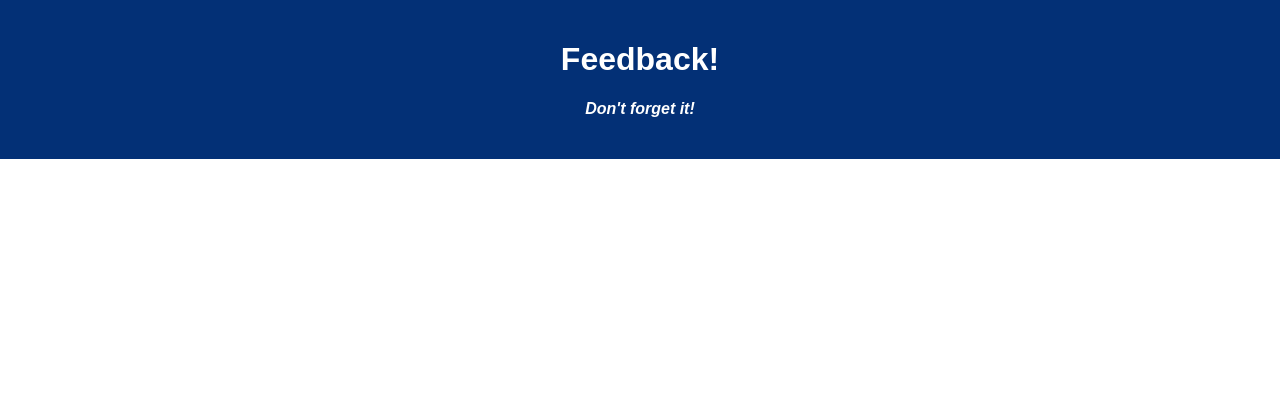
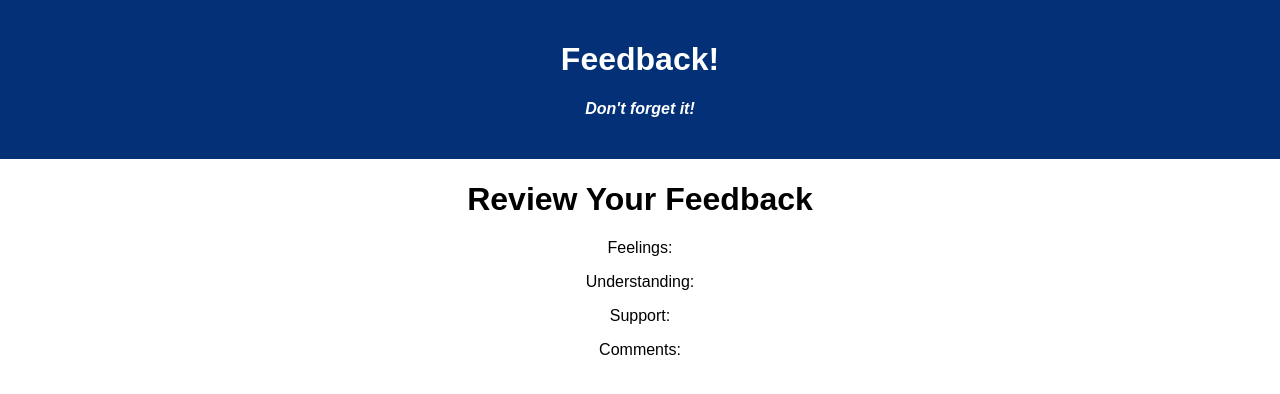
Before and after one commit to carlos-kelley/weekend-redux-feedback-loop, a React (Create React App) app: page /#/review in a window 1280 px wide. Shown: the top 394 px of the page. Built offline with nearby package versions, Linux system fonts and the light colour scheme.

Commit message:
begin review setup

```diff
--- a/src/components/App/App.jsx
+++ b/src/components/App/App.jsx
@@ -9,6 +9,7 @@ import Comments from "../Comments/Comments.jsx";
 import Feeling from "../Feeling/Feeling.jsx";
 import Support from "../Support/Support.jsx";
 import Understanding from "../Understanding/Understanding.jsx";
+import Review from "../Review/Review.jsx";
 import { useSelector } from "react-redux";
 
 function App() {
@@ -34,6 +35,9 @@ function App() {
         <Route path="/comments">
           <Comments />
         </Route>
+        <Route path="/review">
+          <Review />
+        </Route>
       </Router>
     </div>
   );
--- /dev/null
+++ b/src/components/Review/Review.jsx
@@ -0,0 +1,52 @@
+import React from "react";
+import { useState } from "react";
+import { useDispatch } from "react-redux";
+import { useHistory } from "react-router-dom";
+
+function Review() {
+    //   const [feeling, setFeeling] = useState(0);
+    //   const dispatch = useDispatch();
+    //   const history = useHistory();
+
+    //   const feelingChange = () => {
+    //     setFeeling(event.target.value);
+    //   };
+
+    //   const sendFeeling = () => {
+    //     dispatch({
+    //       type: "SEND_FEELING",
+    //       payload: feeling,
+    //     });
+    //     console.log(feeling);
+    //     if (
+    //       feeling !== null &&
+    //       feeling > 0 &&
+    //       feeling < 6
+    //     ) {
+    //       history.push("/understanding");
+    //     } else {
+    //       alert(
+    //         "Please enter a number between 1 and 5"
+    //       );
+    //     }
+    //   };
+
+    return (
+        <div>
+            <h1>Review Your Feedback</h1>
+            <p>
+                Feelings:
+            </p>
+            <p>
+                Understanding:
+            </p>
+            <p>
+                Support:
+            </p>
+            <p>
+                Comments:
+            </p>
+        </div>
+    );
+}
+export default Review;
```
